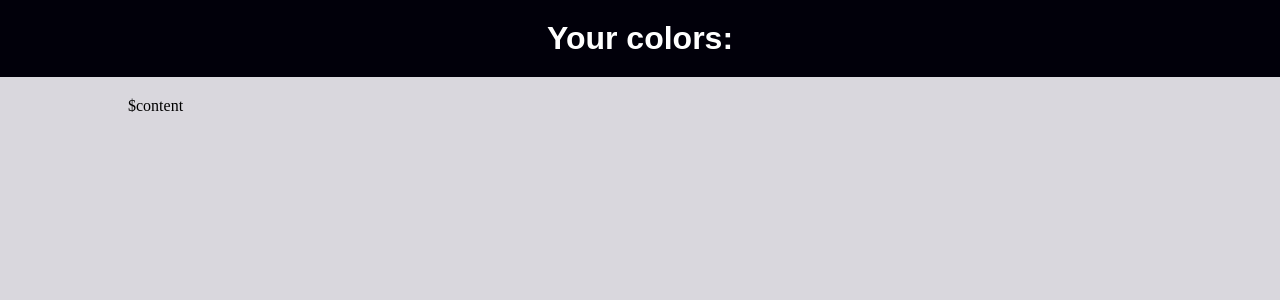
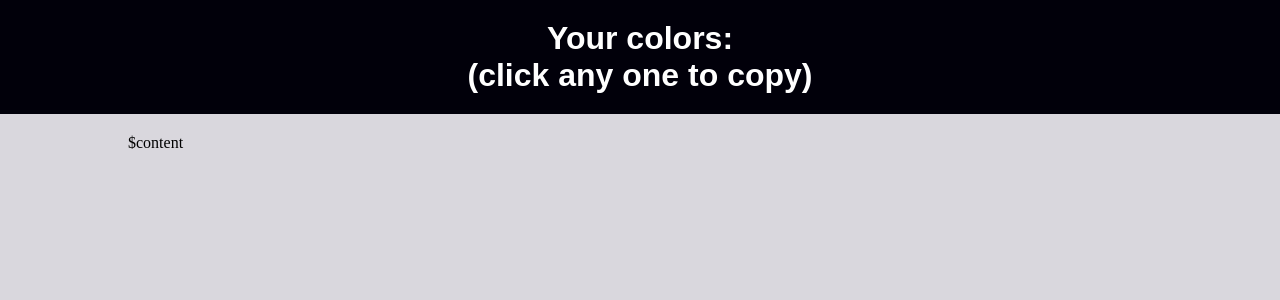
Before and after one commit to MacGregory-is-codding/ColoReader, a Python web app: template templates/index.html in a window 1280 px wide. Shown: the top 300 px of the page. Run offline with Jinja, Linux system fonts and the light colour scheme; the template is opened without the code that fills it, so the values that code supplies are empty.

Commit message:
index.html template header updated

```diff
--- a/templates/index.html
+++ b/templates/index.html
@@ -42,7 +42,10 @@
 </head>
 <body>
     <header>
-        <h1>Your colors:</h1>
+        <h1>
+            Your colors:<br>
+            (click any one to copy)
+        </h1>
     </header>
     <main>
         <div id="app">
```
